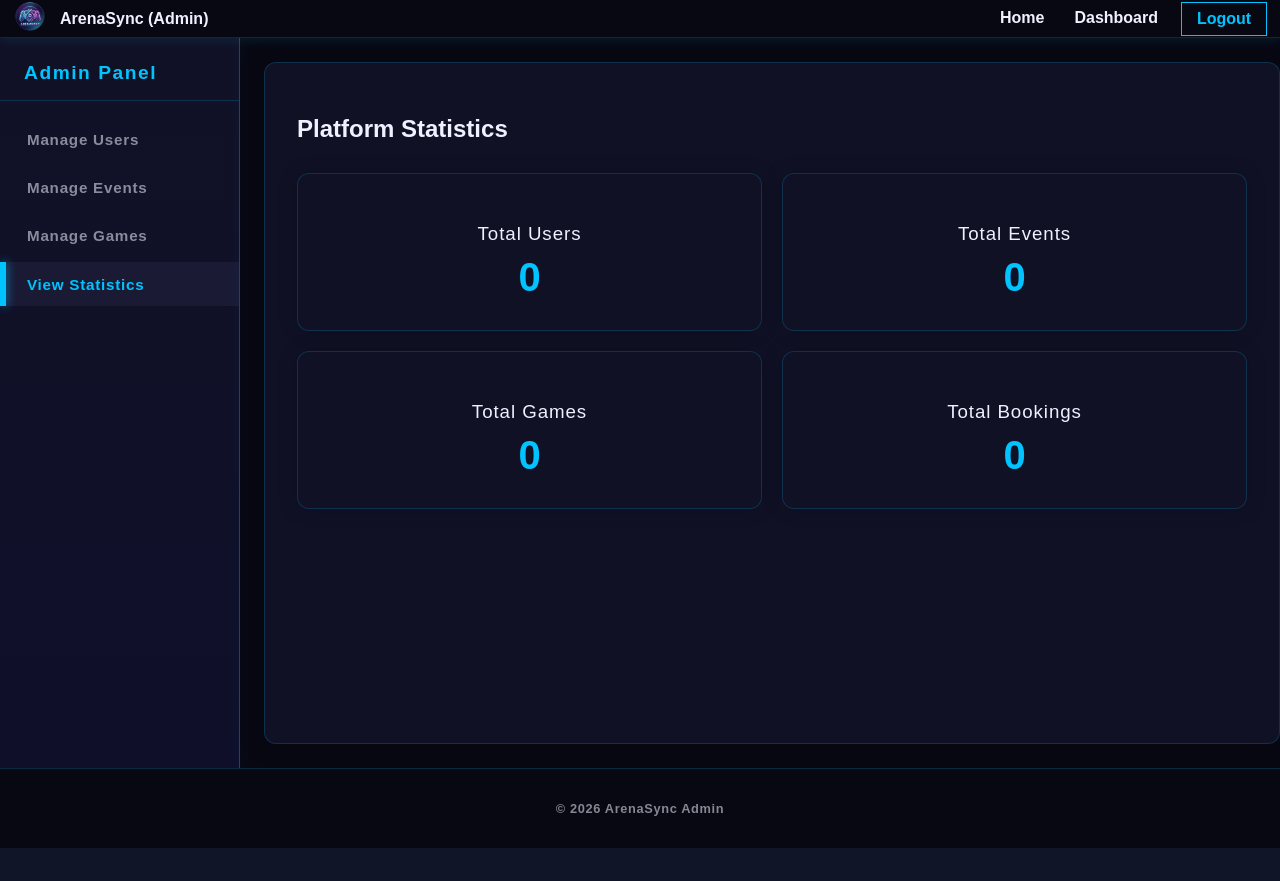
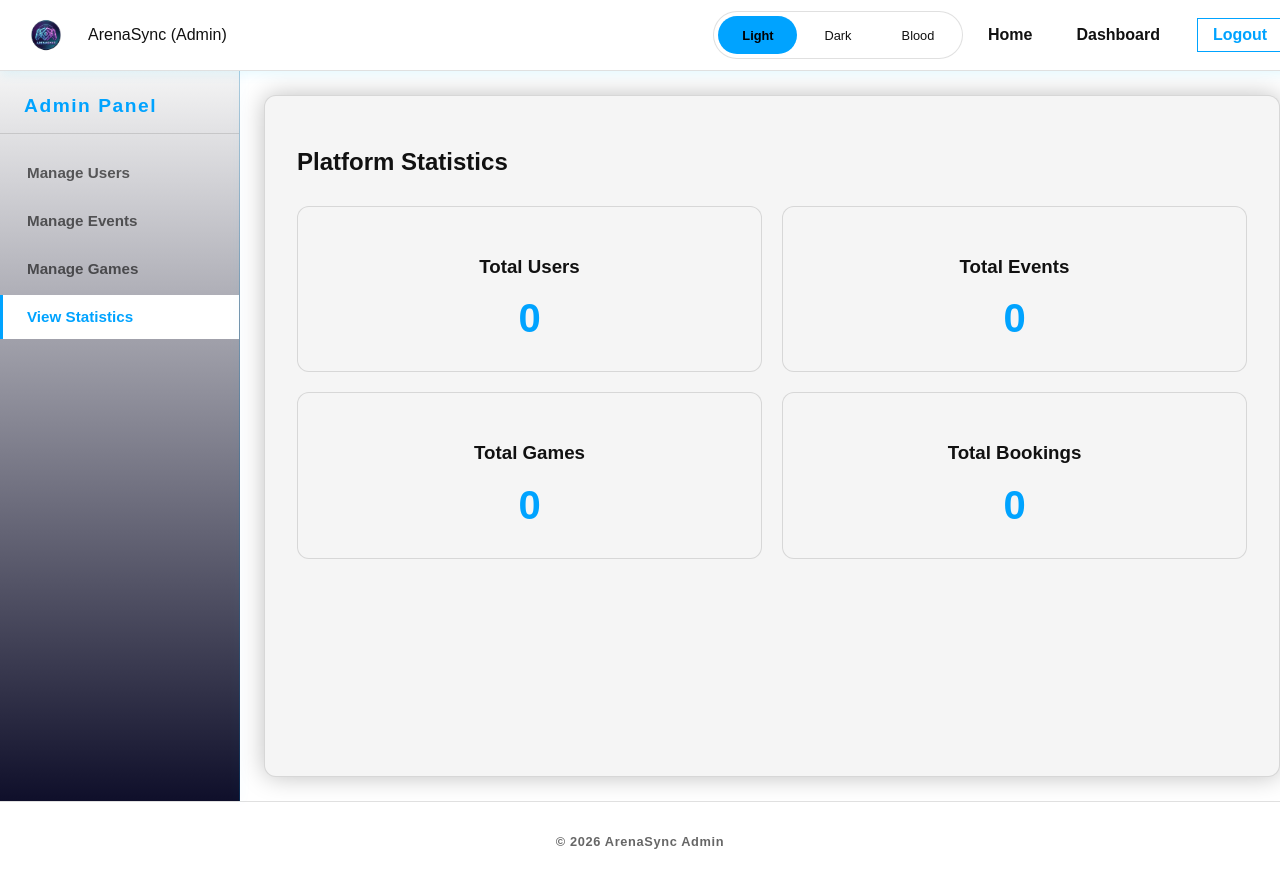
Before and after one commit to ayjay-9/ArenaSync, a PHP site: page /php/admin-statistics.php in a window 1280 px wide. Before the commit the page ends 848 px from the top, so only its background shows below. Run offline with PHP 8.4, Linux system fonts and the light colour scheme; the visitor is signed in with stand-in values (Sample User, id 1); data that the repository does not hold is empty; a stand-in replaces the project's code that opens the database connection.

Commit message:
Cookie tracked theme selector on admin profile UI

```diff
--- a/css/admin.css
+++ b/css/admin.css
@@ -109,20 +109,15 @@
     grid-template-columns: 240px 1fr;
     min-height: calc(100vh - 70px);
     gap: 1.5rem;
-    padding: 0;
 }
 
-/* MAIN PANEL*/
 #main {
     padding: 2rem;
     background: var(--bg-card);
     border-radius: 12px;
-
     margin: 1.5rem 1.5rem 1.5rem 0;
-
     border: 1px solid var(--border);
     box-shadow: 0 0 25px rgba(0,0,0,0.25);
-
     width: 100%;
     box-sizing: border-box;
 }
@@ -140,7 +135,6 @@
     position: relative;
 }
 
-/* glow edge */
 #sidebar::after {
     content: "";
     position: absolute;
@@ -153,7 +147,6 @@
     box-shadow: 0 0 12px var(--accent);
 }
 
-/* sidebar header */
 .sidebar-header {
     padding: 0 1.5rem 1rem;
     border-bottom: 1px solid var(--border);
@@ -166,7 +159,6 @@
     letter-spacing: 0.08em;
 }
 
-/* menu */
 .sidebar-menu {
     list-style: none;
     padding: 1rem 0;
@@ -176,24 +168,20 @@
     gap: 0.25rem;
 }
 
-/* links */
 .sidebar-menu li a {
     display: block;
     padding: 0.85rem 1.5rem;
     color: var(--text-muted);
     text-decoration: none;
     font-size: 0.95rem;
-    letter-spacing: 0.05em;
     border-left: 3px solid transparent;
-    transition: all 0.25s ease;
-    position: relative;
+    transition: 0.25s ease;
 }
 
 .sidebar-menu li a:hover {
     background: var(--bg-surface);
     color: var(--text);
     border-left: 3px solid var(--accent);
-    padding-left: 1.75rem;
     transform: translateX(4px);
 }
 
@@ -202,17 +190,6 @@
     color: var(--accent);
     border-left: 3px solid var(--accent);
     font-weight: bold;
-}
-
-.sidebar-menu li a.active::after {
-    content: "";
-    position: absolute;
-    left: 0;
-    top: 0;
-    bottom: 0;
-    width: 3px;
-    background: var(--accent);
-    box-shadow: 0 0 10px var(--accent);
 }
 
 /* ─────────────────────────────
@@ -226,13 +203,11 @@
     background: transparent;
     color: var(--accent);
     cursor: pointer;
-    transition: all 0.2s ease;
 }
 
 .btn:hover {
     background: var(--accent);
     color: #000;
-    box-shadow: 0 0 12px var(--accent);
 }
 
 .btn.secondary {
@@ -272,54 +247,127 @@
     text-align: center;
     border-radius: 12px;
     border: 1px solid var(--border);
-    box-shadow: 0 0 20px rgba(0,0,0,0.2);
-}
-
-.stat-box h3 {
-    margin-bottom: 10px;
-    color: var(--text);
-    font-weight: normal;
-    letter-spacing: 0.05em;
 }
 
 .stat-number {
     font-size: 2.5rem;
-    font-weight: bold;
     color: var(--accent);
 }
 
 /* ─────────────────────────────
-   UTILITIES
+   TOP NAV / MASTHEAD
 ───────────────────────────── */
 
-.section-title {
-    margin-bottom: 1.5rem;
+#masthead {
+    display: flex;
+    align-items: center;
+    justify-content: space-between;
+    padding: 0 1rem;
+    height: 70px;
+    background: var(--bg);
+    border-bottom: 1px solid var(--border);
 }
 
-#masthead nav ul button.nav-login-btn {
-    font: inherit;
-    background: transparent;
-    border: 1px solid var(--accent);
-    color: var(--accent);
-    padding: 0;
-    cursor: pointer;
-    display: inline-block;
-    transition: transform 0.15s, background-color 0.2s, color 0.2s;
+.masthead-left {
+    display: flex;
+    align-items: center;
+    gap: 12px;
 }
 
-#masthead nav ul button.nav-login-btn span {
-    display: inline-block;
-    padding: 7px 15px;
-    transition: transform 0.15s;
+.home-page-icon {
+    width: 60px;
+    display: block;
 }
 
-#masthead nav ul button.nav-login-btn:hover {
-    transform: skewX(-20deg);
-    background-color: var(--accent);
-    color: var(--bg);
+#masthead p {
+    margin: 0;
+    color: var(--text);
+    font-weight: 500;
 }
 
+/* ─────────────────────────────
+   NAV RIGHT ALIGNMENT
+───────────────────────────── */
 
-#masthead nav ul button.nav-login-btn:hover span {
-    transform: skewX(20deg);
+.navbar {
+    display: flex;
+    align-items: center;
+    justify-content: flex-end;
+    flex: 1;
 }
+
+.nav-links {
+    display: flex;
+    align-items: center;
+    gap: 14px;
+    list-style: none;
+    margin: 0;
+    padding: 0;
+}
+
+.nav-links li {
+    display: flex;
+    align-items: center;
+}
+
+/* ─────────────────────────────
+   HOME + SLIDER
+───────────────────────────── */
+
+.nav-item-with-theme {
+    display: flex;
+    align-items: center;
+    gap: 10px;
+}
+
+.inline-theme .theme-slider {
+    width: 240px;
+    height: 38px;
+}
+
+/* ─────────────────────────────
+   THEME SLIDER
+───────────────────────────── */
+
+.theme-toggle {
+    display: flex;
+    align-items: center;
+}
+
+.theme-slider {
+    position: relative;
+    display: flex;
+    background: var(--bg-surface);
+    border: 1px solid var(--border);
+    border-radius: 999px;
+    padding: 4px;
+    overflow: hidden;
+}
+
+.theme-knob {
+    position: absolute;
+    top: 4px;
+    left: 4px;
+    width: calc(33.333% - 4px);
+    height: calc(100% - 8px);
+    background: var(--accent);
+    border-radius: 999px;
+    transition: transform 0.25s ease;
+    z-index: 0;
+}
+
+.theme-slider button {
+    flex: 1;
+    border: none;
+    background: transparent;
+    color: var(--text);
+    font-size: 0.8rem;
+    cursor: pointer;
+    z-index: 1;
+    position: relative;
+}
+
+.theme-slider button.active {
+    color: #000;
+    font-weight: bold;
+}
--- a/css/main.css
+++ b/css/main.css
@@ -301,3 +301,40 @@ html {
     margin: 0;
     display: inline;
 }
+
+/* ─────────────────────────────
+   THEME OVERRIDES (REQUIRED FOR JS THEME SWITCH) (Miguel hehehe)
+───────────────────────────── */
+
+:root[data-theme="light"] {
+    --bg: #ffffff;
+    --bg-card: #f5f5f5;
+    --bg-surface: #ffffff;
+    --accent: #00a3ff;
+    --accent2: #7c3aed;
+    --text: #111111;
+    --text-muted: rgba(0,0,0,0.6);
+    --border: rgba(0,0,0,0.12);
+}
+
+:root[data-theme="dark"] {
+    --bg: #080813;
+    --bg-card: #111126;
+    --bg-surface: #1a1a35;
+    --accent: #00c3ff;
+    --accent2: #7c3aed;
+    --text: #f0f0ff;
+    --text-muted: rgba(240, 240, 255, 0.55);
+    --border: rgba(0, 195, 255, 0.18);
+}
+
+:root[data-theme="negative"] {
+    --bg: #0b0b0b;
+    --bg-card: #1a0000;
+    --bg-surface: #240000;
+    --accent: #ff2d2d;
+    --accent2: #ff7b00;
+    --text: #ffdddd;
+    --text-muted: rgba(255, 120, 120, 0.6);
+    --border: rgba(255, 0, 0, 0.25);
+}
--- /dev/null
+++ b/js/admin-cookies.js
@@ -0,0 +1,48 @@
+document.addEventListener("DOMContentLoaded", () => {
+    const buttons = document.querySelectorAll(".theme-slider button");
+    const knob = document.querySelector(".theme-knob");
+
+    const themes = ["light", "dark", "negative"];
+
+    function setCookie(name, value, days) {
+        const date = new Date();
+        date.setTime(date.getTime() + (days * 24 * 60 * 60 * 1000));
+        document.cookie = `${name}=${value}; expires=${date.toUTCString()}; path=/`;
+    }
+
+    function getCookie(name) {
+        const cookies = document.cookie.split("; ");
+        for (let i = 0; i < cookies.length; i++) {
+            const [key, value] = cookies[i].split("=");
+            if (key === name) return value;
+        }
+        return null;
+    }
+
+    function applyTheme(theme) {
+        if (!themes.includes(theme)) theme = "light";
+
+        document.documentElement.setAttribute("data-theme", theme);
+        setCookie("admin-theme", theme, 365);
+
+        const index = themes.indexOf(theme);
+        if (knob) {
+            knob.style.transform = `translateX(${index * 100}%)`;
+        }
+
+        buttons.forEach(btn => {
+            btn.classList.toggle("active", btn.dataset.theme === theme);
+        });
+    }
+
+    buttons.forEach(btn => {
+        btn.addEventListener("click", () => {
+            applyTheme(btn.dataset.theme);
+        });
+    });
+
+    let savedTheme = getCookie("admin-theme");
+    if (!savedTheme) savedTheme = "light";
+
+    applyTheme(savedTheme);
+});
--- a/php/admin-statistics.php
+++ b/php/admin-statistics.php
@@ -62,33 +62,35 @@ $totalBookings = getCount($conn, "bookings");
 <div id="container">
 
 <header id="masthead">
-    <a href="./admin-index.php">
-        <img src="../images/home-page-icon.png" class="home-page-icon" alt="ArenaSync Logo">
-    </a>
 
-    <p>ArenaSync (Admin)</p>
+    <div class="masthead-left">
+        <a href="./admin-index.php">
+            <img src="../images/home-page-icon.png" class="home-page-icon" alt="ArenaSync Logo">
+        </a>
+
+        <p>ArenaSync (Admin)</p>
+    </div>
 
     <nav class="navbar">
 
-        <div class="hamburger" id="hamburger">
-            <div class="bar"></div>
-            <div class="bar"></div>
-            <div class="bar"></div>
-        </div>
-
         <ul class="nav-links" id="nav-links">
 
-            <li>
-                <a href="./admin-index.php">
-                    <span>Home</span>
-                </a>
+            <li class="nav-item-with-theme">
+
+                <div class="theme-toggle inline-theme">
+                    <div class="theme-slider">
+                        <div class="theme-knob"></div>
+
+                        <button data-theme="light">Light</button>
+                        <button data-theme="dark">Dark</button>
+                        <button data-theme="negative">Blood</button>
+                    </div>
+                </div>
+
+                <a href="./admin-index.php"><span>Home</span></a>
             </li>
 
-            <li>
-                <a href="./admin-dashboard.php">
-                    <span>Dashboard</span>
-                </a>
-            </li>
+            <li><a href="./admin-dashboard.php"><span>Dashboard</span></a></li>
 
             <li>
                 <form method="POST" style="display:inline;">
@@ -101,6 +103,7 @@ $totalBookings = getCount($conn, "bookings");
         </ul>
 
     </nav>
+
 </header>
 
 <div id="main-content">
@@ -158,5 +161,7 @@ $totalBookings = getCount($conn, "bookings");
 
 </div>
 
+<script src="../js/admin-cookies.js"></script>
+
 </body>
 </html>
```
Also changed, not shown: php/admin-dashboard.php (+93 -81 lines), php/admin-manage-events.php (+26 -11 lines), php/admin-manage-games.php (+24 -19 lines), php/services/admin-user-services.php (+30 -22 lines).
